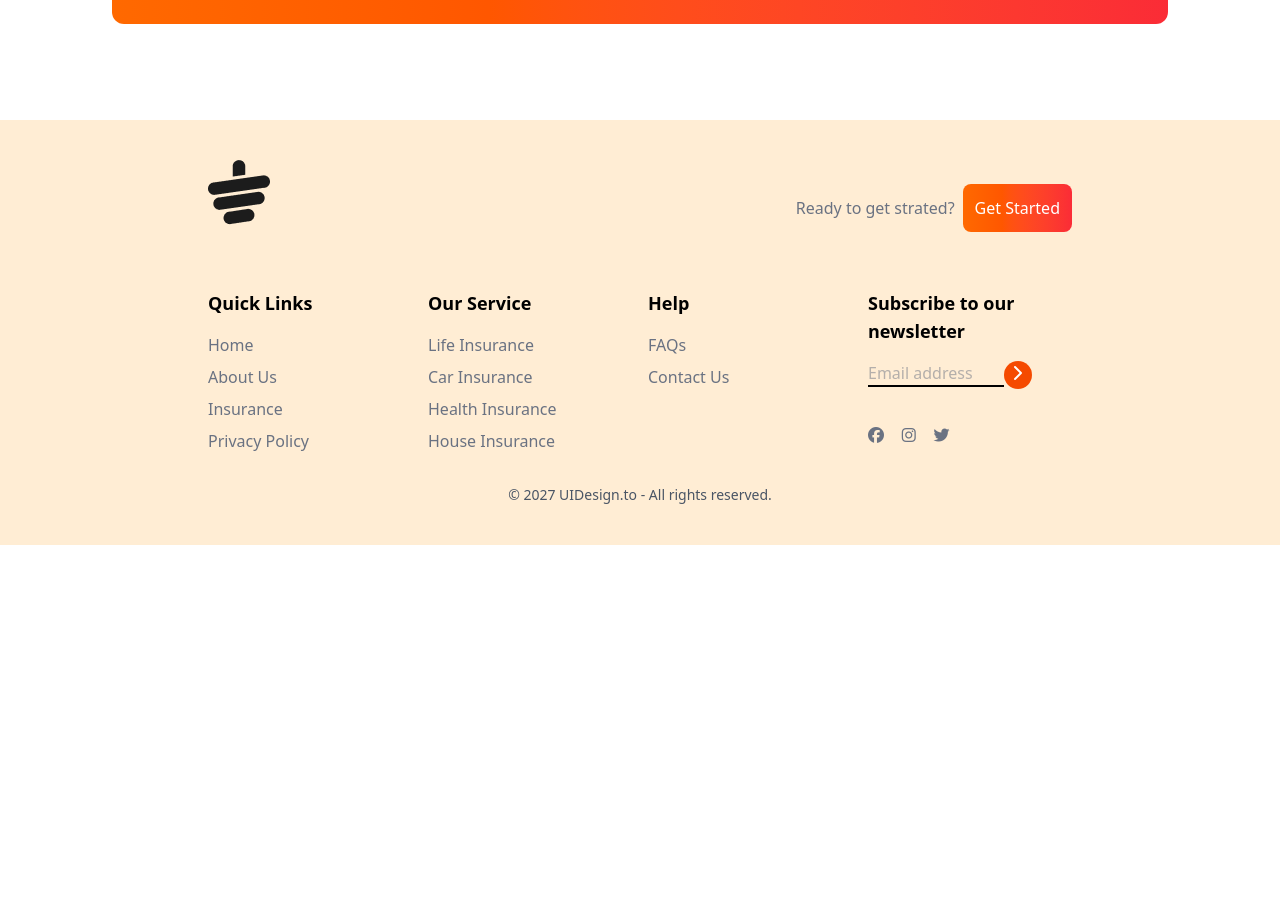
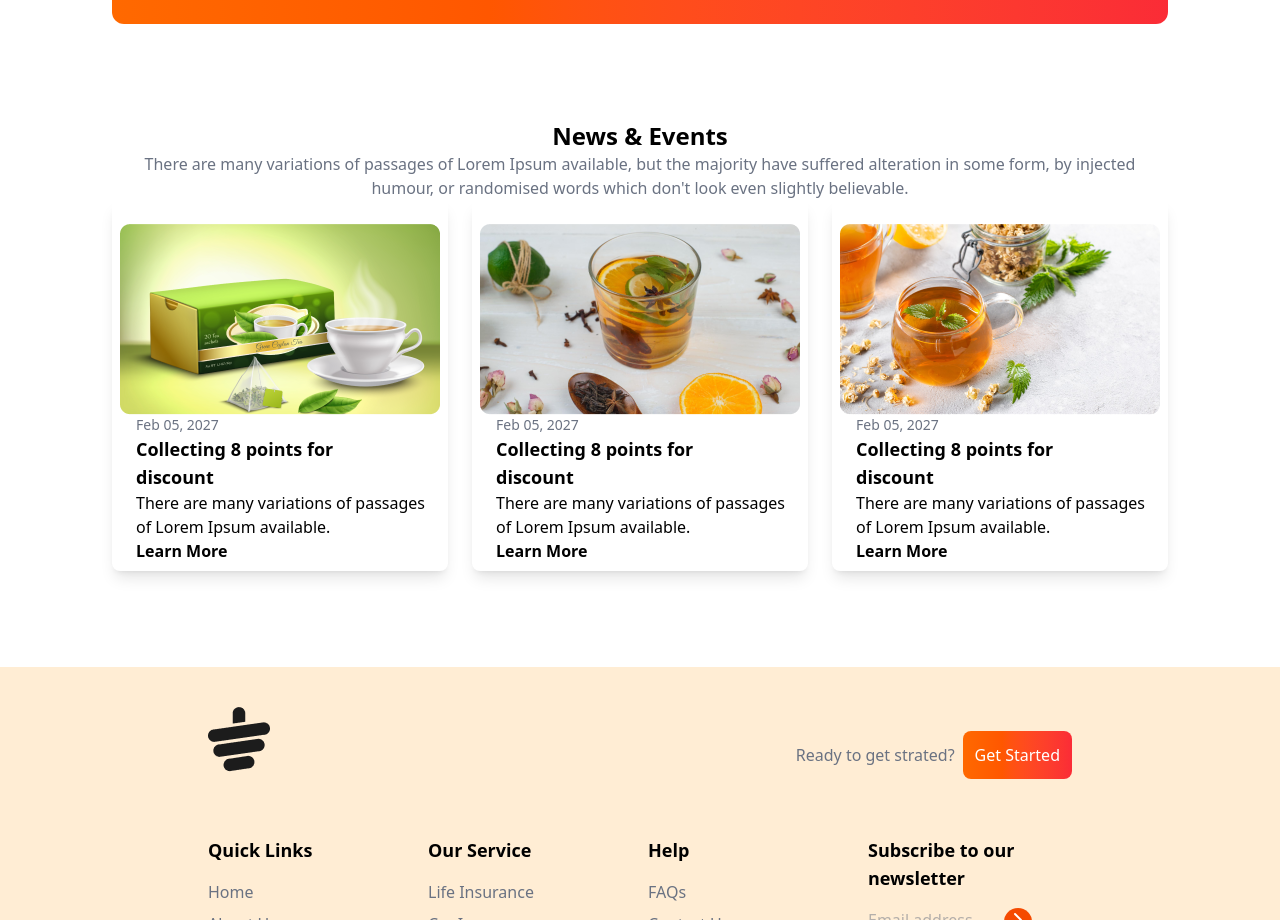
Before and after one commit to Abdul-Aziz-wasi/Tea-House, a plain HTML site: page index.html in a window 1280 px wide. Shown: the part 2300-3220 px from the top of the page. Before the commit the page ends 2845 px from the top, so only its background shows below. Drawn offline with nearby package versions, Linux system fonts and the light colour scheme.

Commit message:
added all sections

```diff
--- a/index.html
+++ b/index.html
@@ -197,6 +197,49 @@
 
             </section>
 
+            <!-- news section -->
+
+            <section class="mb-24">
+                <div class="justify-center text-center">
+                    <h1 class="text-2xl font-bold">News & Events</h1>
+                    <p class="text-gray-500">There are many variations of passages of Lorem Ipsum available, but the majority have suffered alteration in some form, by injected humour, or randomised words which don't look even slightly believable. </p>
+                </div>
+                <div class="grid grid-cols-1 md:grid-cols-3 gap-6">
+                    <div class="p-2 shadow-lg rounded-lg">
+                        <img class="pt-4" src="images/news-1.png" alt="">
+                       <div class="pl-4">
+                        <p class="text-sm text-gray-500">Feb 05, 2027</p>
+                        <h3 class="text-lg font-bold">Collecting 8 points for <br> discount</h3>
+                        <p>There are many variations of passages of Lorem Ipsum available.</p>
+                        <button class="border-none text-black font-semibold">Learn More</button>
+                       </div>
+
+                    </div>
+                    <div class="p-2 shadow-lg rounded-lg">
+                        <img class="pt-4" src="images/news-2.png" alt="">
+                       <div class="pl-4">
+                        <p class="text-sm text-gray-500">Feb 05, 2027</p>
+                        <h3 class="text-lg font-bold">Collecting 8 points for <br> discount</h3>
+                        <p>There are many variations of passages of Lorem Ipsum available.</p>
+                        <button class="border-none text-black font-semibold">Learn More</button>
+                       </div>
+
+                    </div>
+                    <div class="p-2 shadow-lg rounded-lg">
+                        <img class="pt-4" src="images/news-3.png" alt="">
+                       <div class="pl-4">
+                        <p class="text-sm text-gray-500">Feb 05, 2027</p>
+                        <h3 class="text-lg font-bold">Collecting 8 points for <br> discount</h3>
+                        <p>There are many variations of passages of Lorem Ipsum available.</p>
+                        <button class="border-none text-black font-semibold">Learn More</button>
+                       </div>
+
+                    </div>
+
+                </div>
+
+            </section>
+
     </main>
     <!-- footer section -->
      <footer class="bg-orange-100 text-gray-500 py-10 px-8 md:px-16">
```
